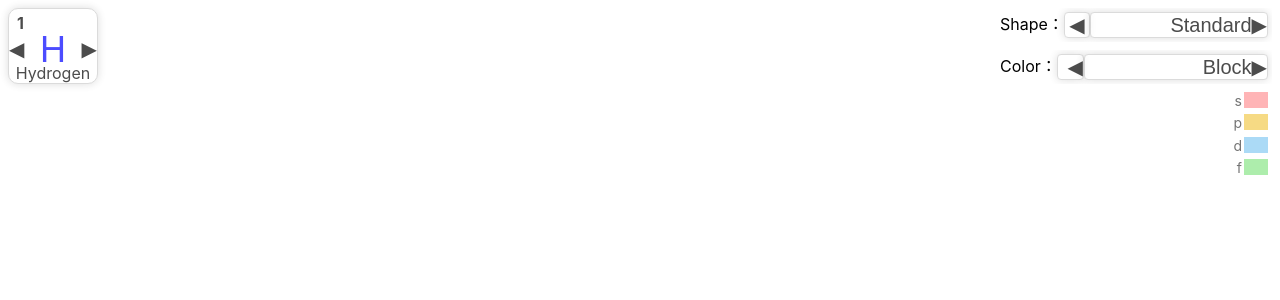
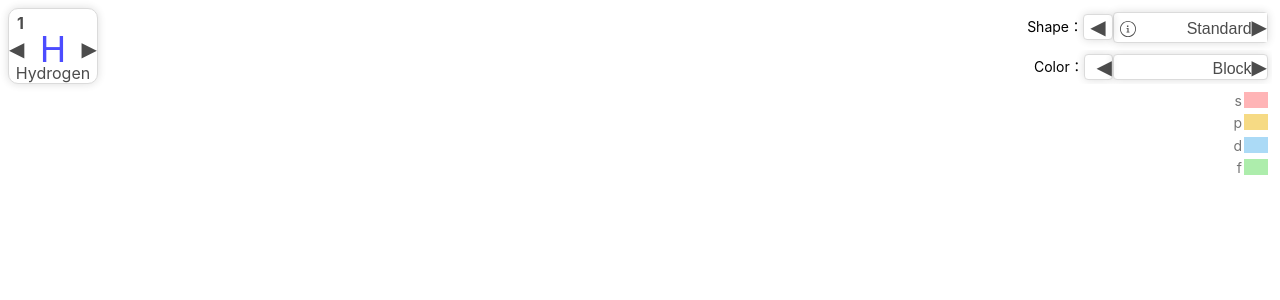
Before and after one commit to antiborder/periodic_table_3d, a Next.js app: page / in a window 1280 px wide. Shown: the top 300 px of the page. Built offline with nearby package versions, Linux system fonts and the light colour scheme; no server answers.

Commit message:
add info icon to shape panel

```diff
--- a/components/CharacteristicPanel.tsx
+++ b/components/CharacteristicPanel.tsx
@@ -25,7 +25,7 @@ function CharacteristicPanel(props: CharacteristicPanelProps): React.ReactNode {
           </button>
 
           <button className="characteristicUpButton" onClick={props.onCharacteristicUp}>
-            {props.characteristic}
+            <span className="characteristicName">{props.characteristic}</span>
             {"▶︎"}
           </button>
         </div>
@@ -39,7 +39,7 @@ const StyledCharacteristicPanel = styled.div`
   top: 50px;
   right: 8px;
   z-index: 800;
-  width: 280px;
+  width: 246px;
   height: 36px;
   padding:0px;
   text-align: center;
@@ -57,7 +57,7 @@ const StyledCharacteristicPanel = styled.div`
   }
   .characteristicLabel{
     padding:0px;
-    font-size:16px;
+    font-size:14px;
     padding-left:4px;
   }
   .characteristicBox{
@@ -67,7 +67,7 @@ const StyledCharacteristicPanel = styled.div`
     margin:4px;
   }
   .characteristicDownButton{
-    width:50px;
+    width:60px;
     background-color: white;
     opacity: 0.7;
     text-align:right;
@@ -80,7 +80,7 @@ const StyledCharacteristicPanel = styled.div`
 
   }
   .characteristicUpButton{
-    width:350px;
+    width:330px;
     background-color: white;
     opacity: 0.7;
     text-align:right;
@@ -90,6 +90,8 @@ const StyledCharacteristicPanel = styled.div`
     padding:0px;
     font-size:20px;
     cursor: pointer;
+    .characteristicName{
+      font-size:16px;}
   }
 
   .characteristic{
--- /dev/null
+++ b/components/InfoIcon.tsx
@@ -0,0 +1,8 @@
+import React from 'react';
+const InfoIcon = () : React.ReactNode=> {
+    return(
+        <svg width="16" height="16" xmlns="http://www.w3.org/2000/svg" shape-rendering="geometricPrecision" text-rendering="geometricPrecision" image-rendering="optimizeQuality" fill-rule="evenodd" clip-rule="evenodd" viewBox="0 0 512 512"><path fill-rule="nonzero" d="M256 0c70.69 0 134.7 28.66 181.02 74.98C483.34 121.31 512 185.31 512 256c0 70.69-28.66 134.7-74.98 181.02C390.7 483.34 326.69 512 256 512c-70.69 0-134.7-28.66-181.02-74.98C28.66 390.7 0 326.69 0 256c0-70.69 28.66-134.69 74.98-181.02C121.3 28.66 185.31 0 256 0zm17.75 342.25h29.15v29.32h-93.79v-29.32h28.76v-92.34h-28.76v-29.32h64.64v121.66zm-27.94-150.37c-7.08-.05-13.12-2.53-18.2-7.56-5.08-5.01-7.56-11.11-7.56-18.25 0-7.01 2.48-13.06 7.56-18.08 5.08-5.02 11.12-7.55 18.2-7.55 6.95 0 12.99 2.53 18.08 7.55 5.13 5.02 7.67 11.07 7.67 18.08 0 4.72-1.2 9.07-3.56 12.94-2.36 3.93-5.45 7.07-9.31 9.37-3.87 2.3-8.17 3.45-12.88 3.5zm171.9-97.59C376.33 52.92 319.15 27.32 256 27.32c-63.15 0-120.33 25.6-161.71 66.97C52.92 135.68 27.32 192.85 27.32 256c0 63.15 25.6 120.33 66.97 161.71 41.38 41.37 98.56 66.97 161.71 66.97 63.15 0 120.33-25.6 161.71-66.97 41.37-41.38 66.97-98.56 66.97-161.71 0-63.15-25.6-120.32-66.97-161.71z"/>¥
+        </svg>
+    )
+}
+export default InfoIcon;
--- a/components/ShapePanel.tsx
+++ b/components/ShapePanel.tsx
@@ -1,4 +1,5 @@
 import styled from "styled-components"
+import InfoIcon from './InfoIcon';
 
 type ShapePanelProps = {
   // atomicNumber: number
@@ -16,23 +17,22 @@ const ShapePanel = (props: ShapePanelProps): React.ReactNode => {
         event.stopPropagation()
       }}
     >
-      <div className="modal-content">
         <div className="shapeBox">
-          <div className="shapeLabel"> Shape：</div>
+
+          <div className="rightBox">
+            <a href="https://vietnamese-learn.net"className = "infoIcon"><InfoIcon/></a>
+
+            <button className="shapeUpButton" onClick={props.onShapeUp}>
+
+              <span className="shapeName">{props.shape}</span>
+              {"▶︎"}
+            </button>
+          </div>
           <button className="shapeDownButton" onClick={props.onShapeDown}>
             {"◀︎"}
-            {/* </button>
-          <button
-            className='shape'
-            onClick={props.onShapeUp}
-          > */}
           </button>
-          <button className="shapeUpButton" onClick={props.onShapeUp}>
-            {props.shape}
-            {"▶︎"}
-          </button>
+          <div className="shapeLabel"> Shape：</div>
         </div>
-      </div>
     </StyledShapePanel>
   )
 }
@@ -42,35 +42,22 @@ const StyledShapePanel = styled.div`
   top: 8px;
   right: 8px;
   z-index: 800;
-  width: 280px;
   height: 36px;
-  padding:0px;
-  text-align: center;
 
-  .modal-content{
-    overflow-y: scroll;
-    -ms-overflow-style: none;
-    scrollbar-width: none;
-    width:100%;
-    margin:0px;
-    padding: 0px;
-  }
-  .modal-content::-webkit-scrollbar{
-    display: none;
-  }
   .shapeLabel{
     padding:0px;
-    font-size:16px;
+    font-size:14px;
     padding-left:4px;
   }
   .shapeBox{
     display:flex;
-    justify-content:center;
+    flex-direction:row-reverse;
     align-items:center;
     margin:4px;
   }
   .shapeDownButton{
-    width:50px;
+    width:30px;
+    heitht:50px;
     background-color: white;
     opacity: 0.7;
     font-size:20px;
@@ -78,21 +65,46 @@ const StyledShapePanel = styled.div`
     border-radius: 4px;
     box-shadow: 0 0 10px rgba(0, 0, 0, 0.2);
     padding:0px;
-
     margin:0px;
     cursor: pointer;
   }
-  .shapeUpButton{
-    width:350px;
+
+  .rightBox{
+    display:flex;
+    flex-direction:row;
+    width:155px;
     background-color: white;
     opacity: 0.7;
-    text-align:right;
     border: 1px solid #ccc;
     border-radius: 4px;
+    padding:0px;
     box-shadow: 0 0 10px rgba(0, 0, 0, 0.2);
-    padding:0px;
-    margin:0px;
-    font-size:20px;
+
+    .infoIcon{
+    position: relative;
+    top:4px;
+    width:30px;
+    left: 6px;
+      margin:0px;
+      padding:0px;
+          cursor: pointer;
+
+
+    }
+     .shapeUpButton{
+     width:140px;
+     background-color: white;
+    text-align:right;
+     margin-right:0px;
+     padding-right:0px;
+      border: none;
+      font-size:20px;
+          cursor: pointer;
+          .shapeName{
+            font-size:16px;
+            }
+    }
+  }
     cursor: pointer;
   }
 
```
